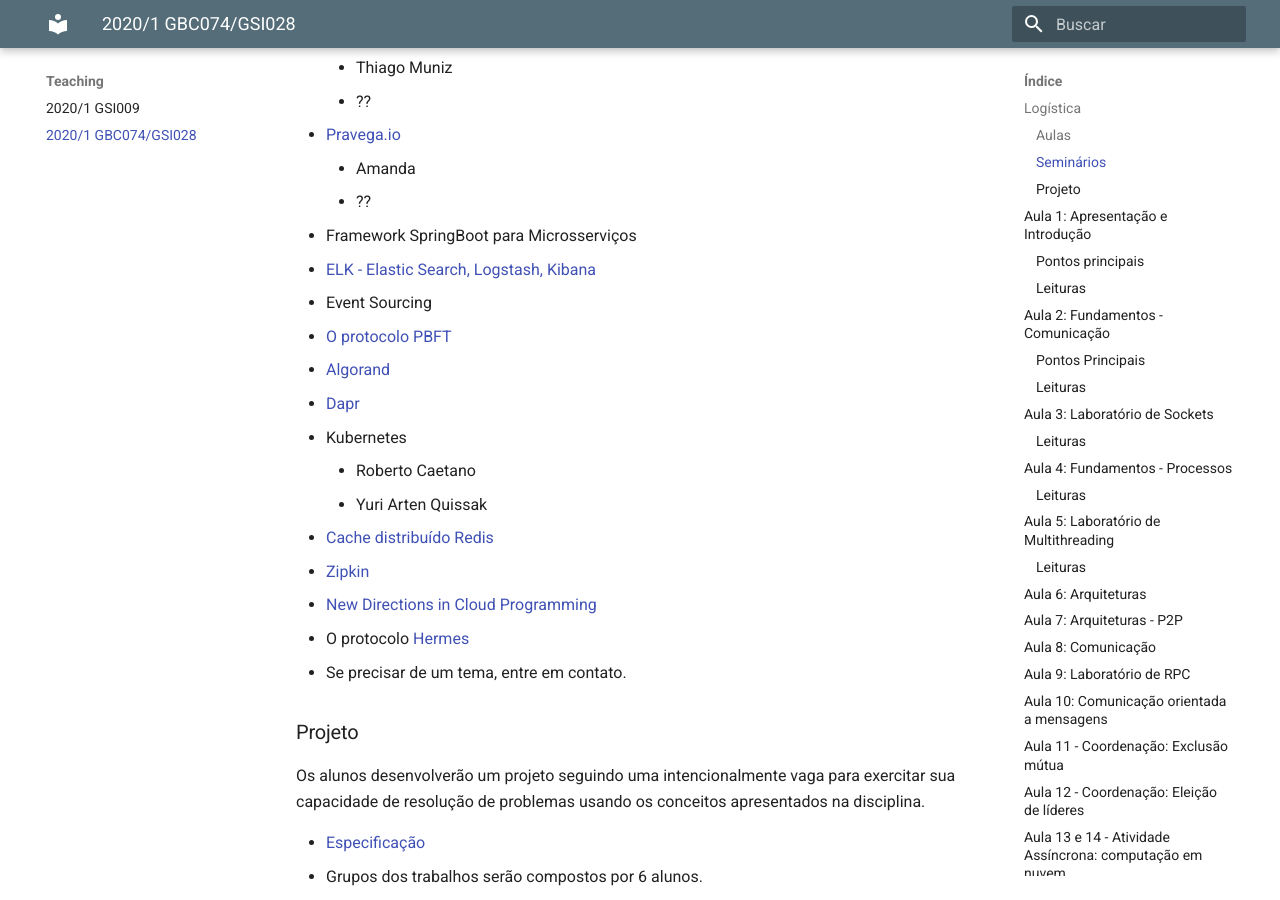
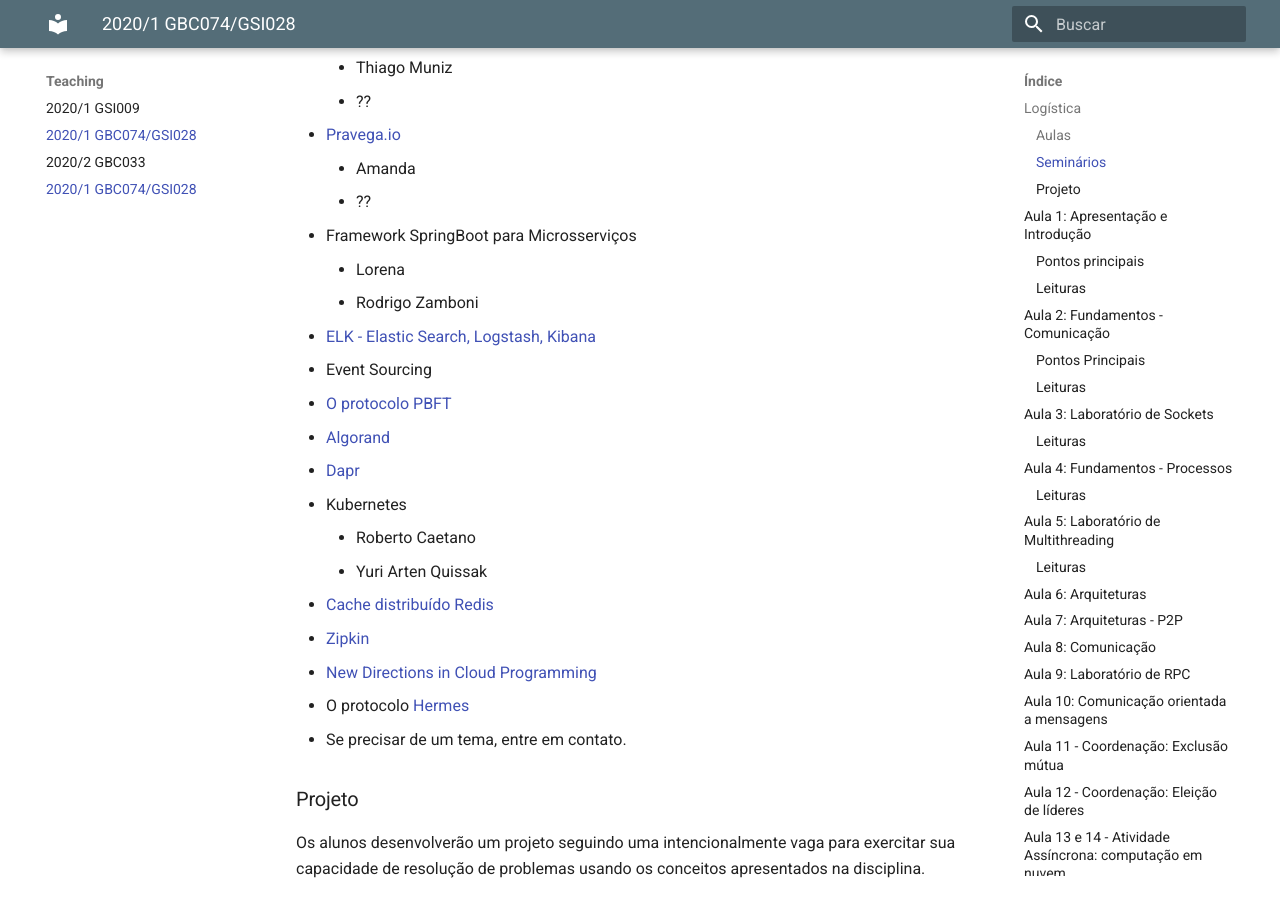
Before and after one commit to lasarojc/lasarojc.github.io, an MkDocs documentation site: the page built from docs/teaching/gbc074gsi028/index.md, in a window 1280 px wide and 900 px high, scrolled down 2289 px. Built offline with MkDocs 1.6.1 and Material for MkDocs 9.7.7, drawn with Linux system fonts in a browser that asks for light colours; formulas are drawn with MathJax 3.

Commit message:
prog fun

```diff
--- a/docs/teaching/gbc074gsi028/index.md
+++ b/docs/teaching/gbc074gsi028/index.md
@@ -58,6 +58,8 @@
       * Amanda
       * ??
 * Framework SpringBoot para Microsserviços
+      * Lorena
+      * Rodrigo Zamboni
 * [ELK - Elastic Search, Logstash, Kibana](https://www.elastic.co/what-is/elk-stack)
 * Event Sourcing
 * [O protocolo PBFT](https://medium.com/thundercore/consensus-series-pbft-3e011e7f3691)
--- a/mkdocs.yml
+++ b/mkdocs.yml
@@ -10,6 +10,8 @@
         - Teaching:
             - '2020/1 GSI009': teaching/gsi009/index.md
             - '2020/1 GBC074/GSI028': teaching/gbc074gsi028/index.md
+            - '2020/2 GBC033': teaching/gbc033/index.md
+            - '2020/2 GBC074/GSI028': teaching/gbc074gsi028/index.md
 
 theme:
         name: material #readthedocs
```
Also changed, not shown: docs/teaching/gbc033/index.md (added, +1 -0 lines).
